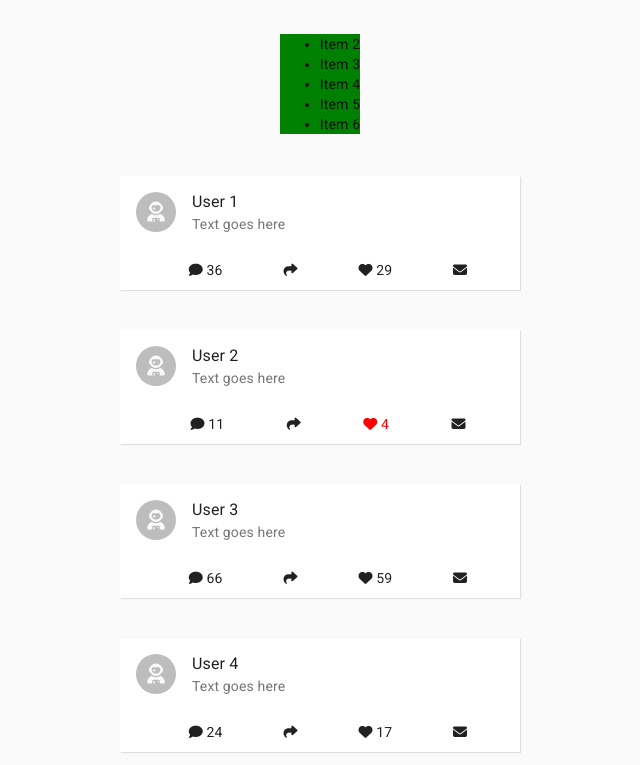
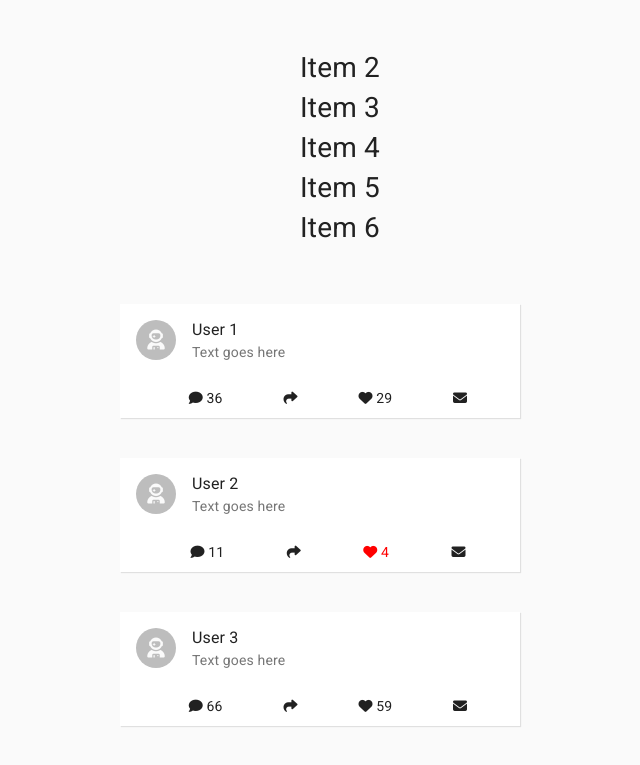
Before and after one commit to Entali/optimistic-ui, a React (Create React App) app: page / in a window 1280 px wide. Shown: the top 765 px of the page, without its empty margins (320-960 px from the left). Built offline with nearby package versions, Linux system fonts and the light colour scheme.

Commit message:
emotion is fine

```diff
--- a/src/App.js
+++ b/src/App.js
@@ -6,7 +6,7 @@ import ListItem from "@material-ui/core/ListItem";
 import ListItemAvatar from "@material-ui/core/ListItemAvatar";
 import Avatar from "@material-ui/core/Avatar";
 import ListItemText from "@material-ui/core/ListItemText";
-import { css, jsx } from '@emotion/core'
+import {css, jsx} from "@emotion/core";
 import './App.css';
 
 const initialState = {
@@ -178,12 +178,10 @@ class App extends Component {
   }
 }
 
-let style = css`
-  background-color: green;
-  &:hover {
-    background-color: yellow;
-  }
-`
+const list = css({
+  listStyle: 'none',
+  fontSize: '2em'
+})
 
 class PlainList extends Component {
   state = {
@@ -196,9 +194,9 @@ class PlainList extends Component {
   render() {
     const {items} = this.state;
     return items && items.length && (
-        <ul css={style}>
+        <ul css={list}>
           {items.map(({id, title}) => (
-            <li key={`${id}-${title}`}>{title}</li>
+              <li key={`${id}-${title}`}>{title}</li>
           ))}
         </ul>
     )
```
